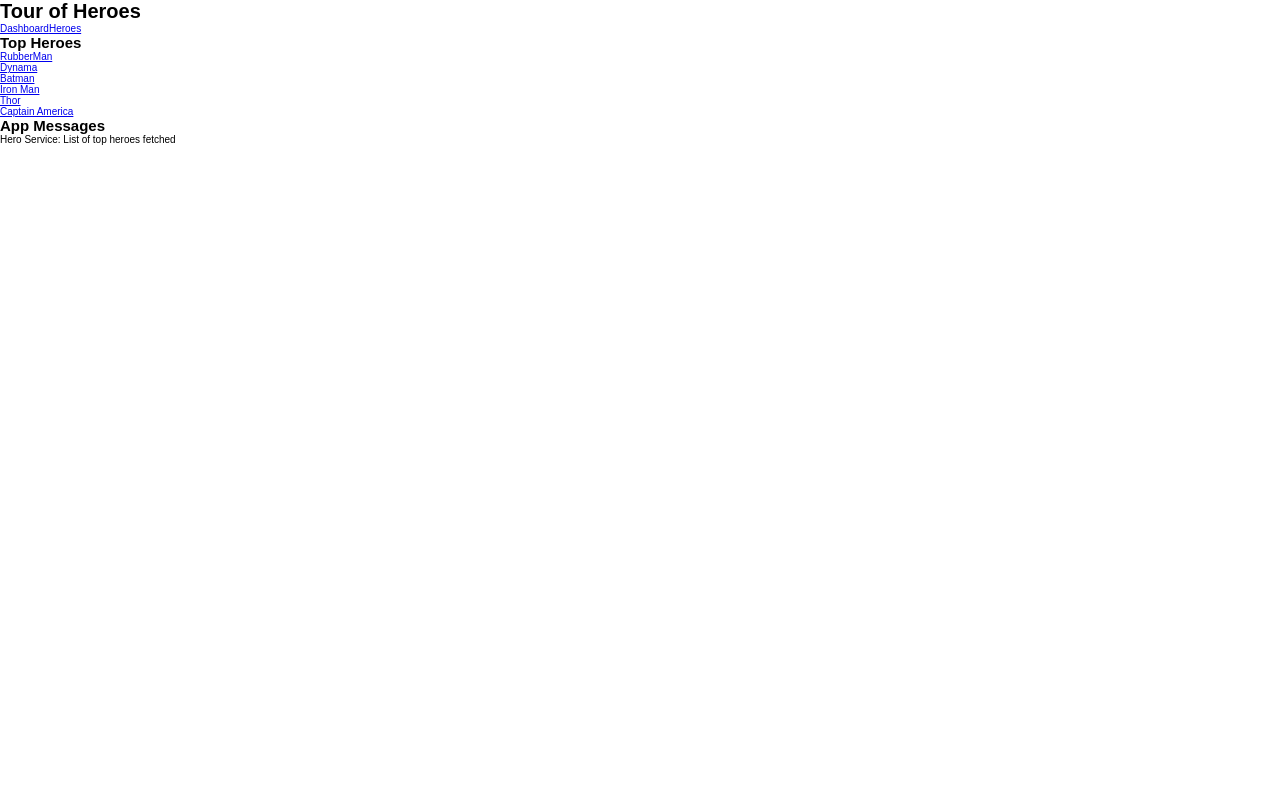
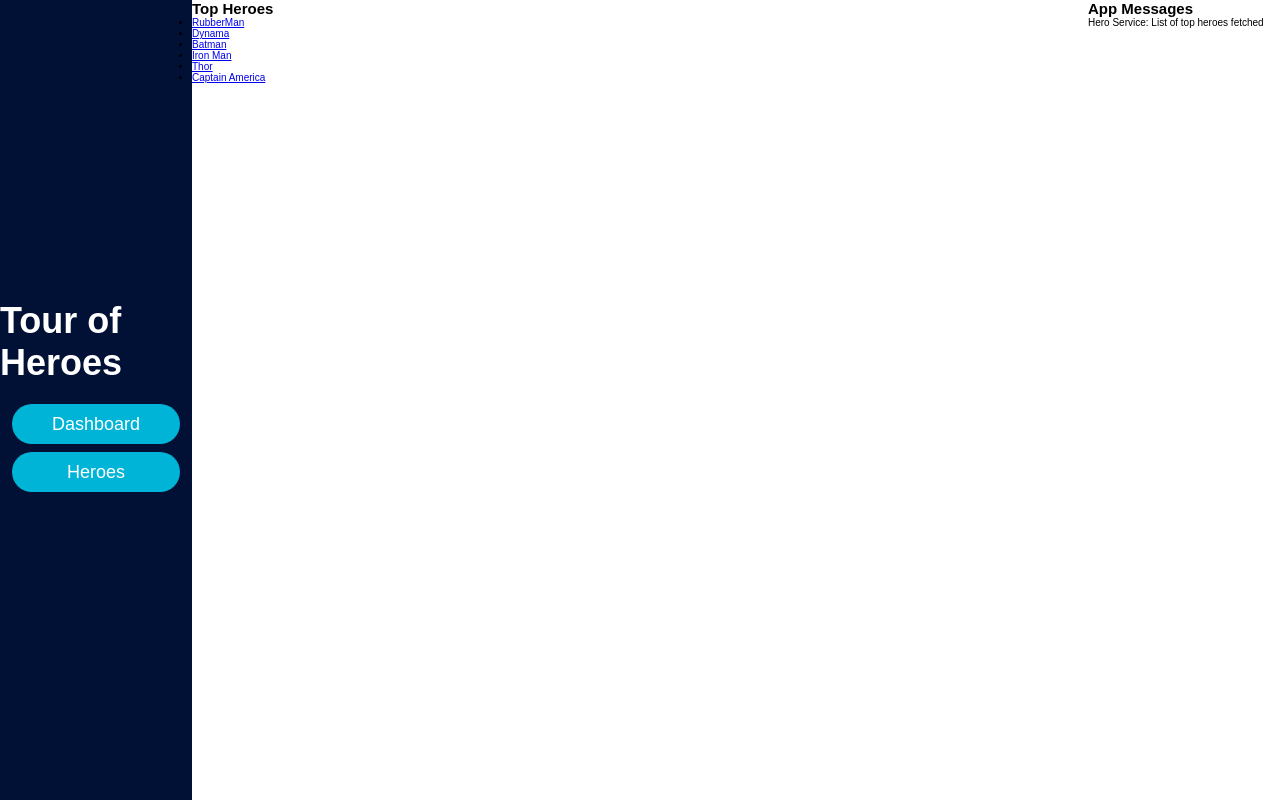
Before and after one commit to amappola7/tour-of-heroes, an Angular app: page /dashboard in a window 1280 px wide. Built offline with nearby package versions, Linux system fonts and the light colour scheme.

Commit message:
Defining styles for the app component

```diff
--- a/src/app/app.component.css
+++ b/src/app/app.component.css
@@ -0,0 +1,49 @@
+.container {
+  display: flex;
+  justify-content: space-between;
+  width: 100vw;
+  max-width: 100vw;
+  height: 100vh;
+  max-height: 100vh;
+  overflow: hidden;
+}
+
+header {
+  display: flex;
+  flex-direction: column;
+  align-items: center;
+  gap: 2rem;
+  width: 15%;
+  padding-top: 30rem;
+  font-size: 1.8rem;
+  background-color: #011135;
+  color: #ffffff;
+}
+
+nav {
+  display: flex;
+  flex-direction: column;
+  align-items: center;
+  gap: 0.8rem;
+  width: 100%;
+}
+
+a {
+  display: flex;
+  justify-content: center;
+  align-items: center;
+  width: 88%;
+  height: 4rem;
+  border-radius: 2rem;
+  background-color: #00b4d8;
+  color: #ffffff;
+  text-decoration: none;
+}
+
+.views {
+  width: 70%;
+}
+
+app-messages {
+  width: 15%;
+}
--- a/src/app/app.component.html
+++ b/src/app/app.component.html
@@ -1,9 +1,13 @@
+<main class="container">
+  <header>
     <h1>{{title}}</h1>
     <nav>
       <a routerLink="dashboard">Dashboard</a>
       <a routerLink="heroes">Heroes</a>
     </nav>
-<main>
+  </header>
+  <section class="views">
     <router-outlet></router-outlet>
+  </section>
   <app-messages></app-messages>
 </main>
```
Lines whose indentation alone changed are shown as unchanged.
